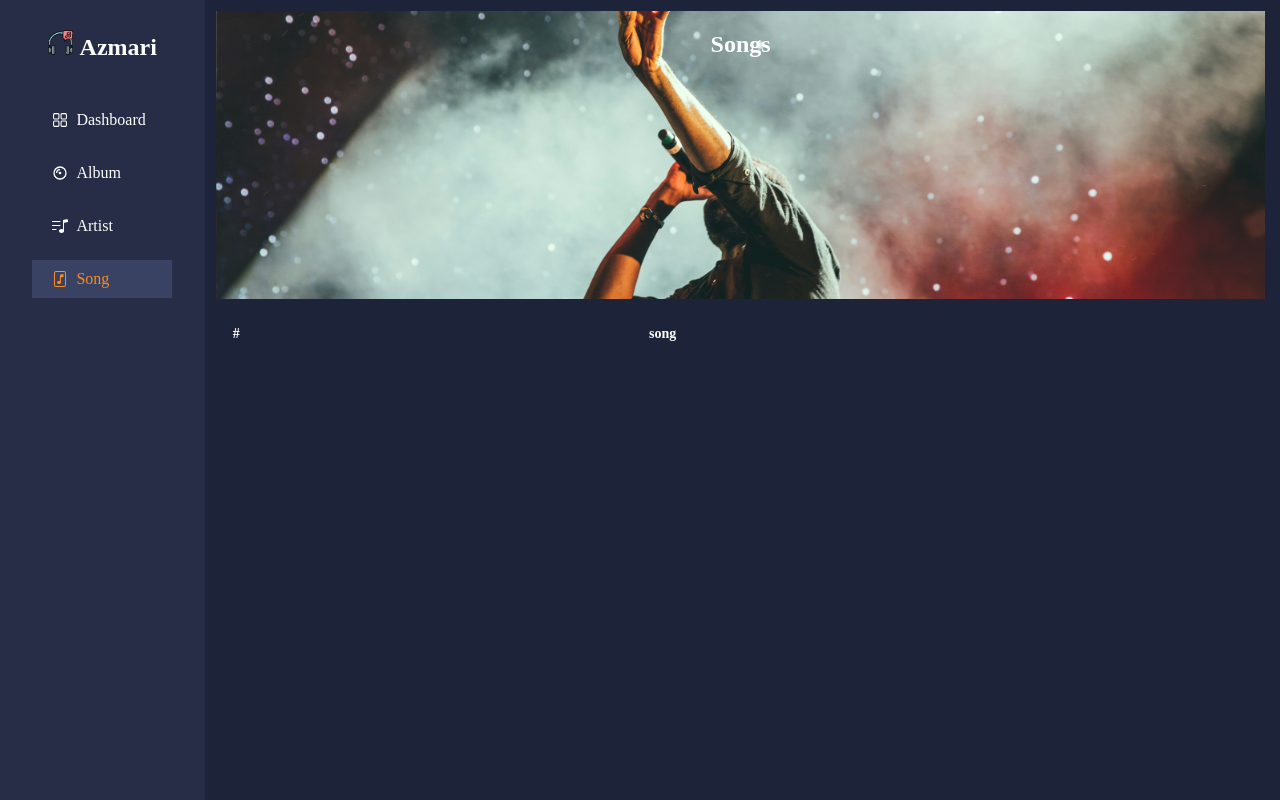
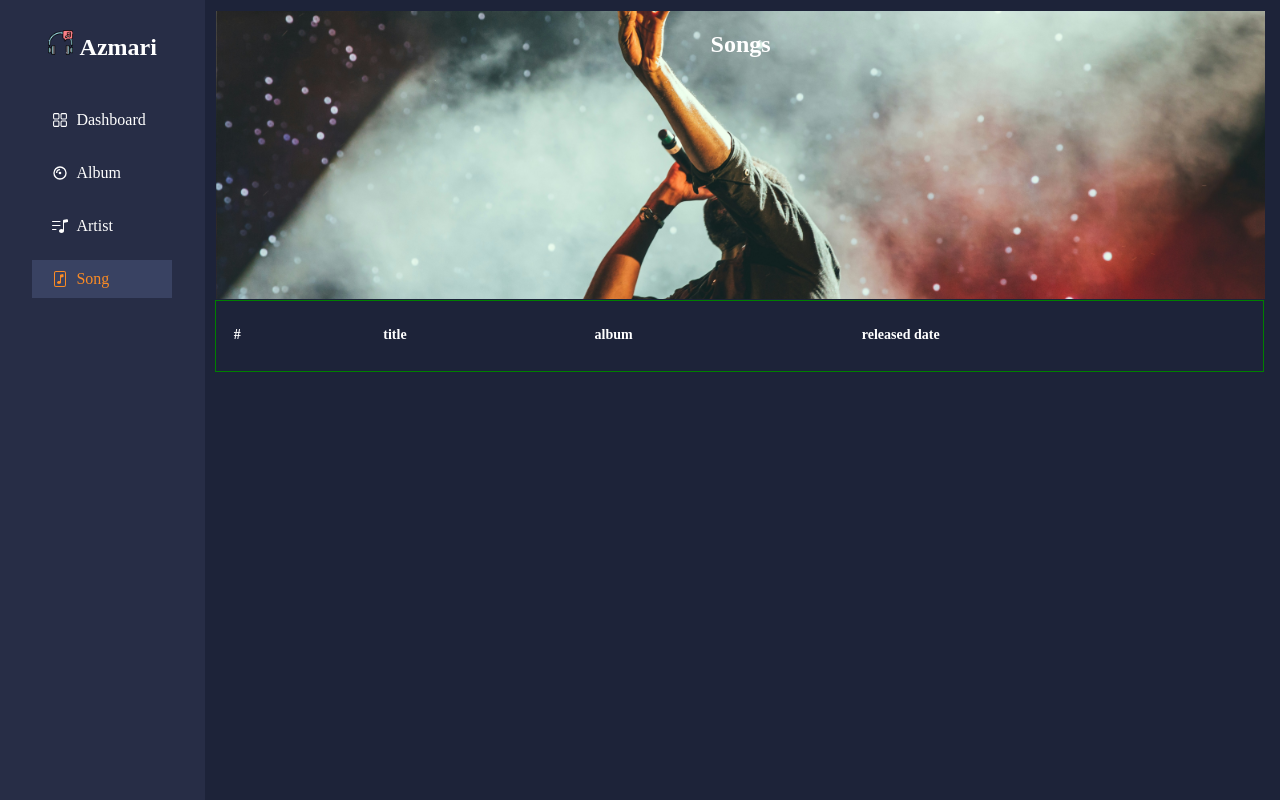
Before and after one commit to b1621/azmari-musicapp, a React (Vite) app in the folder client/: page /song in a window 1280 px wide. Built offline with nearby package versions, Linux system fonts and the light colour scheme.

Commit message:
adding table header title

```diff
--- a/client/src/components/TableLayout.tsx
+++ b/client/src/components/TableLayout.tsx
@@ -14,6 +14,7 @@ const OverflowHiddenDiv = styled.div`
 // background-color: white;
 const Table = styled.table`
   width: 100%;
+  border: 1px solid green;
   text-align: left;
   font-size: 0.875rem; /* equivalent to text-sm */
   font-weight: 300; /* equivalent to font-light */
--- a/client/src/pages/Songs.tsx
+++ b/client/src/pages/Songs.tsx
@@ -38,7 +38,7 @@ const Songs = () => {
           Songs
         </Header>
       </HeaderBox>
-      <TableLayout headerList={["#", "song"]}>
+      <TableLayout headerList={["#", "title", "album", "released date"]}>
         <div></div>
       </TableLayout>
     </Box>
```
